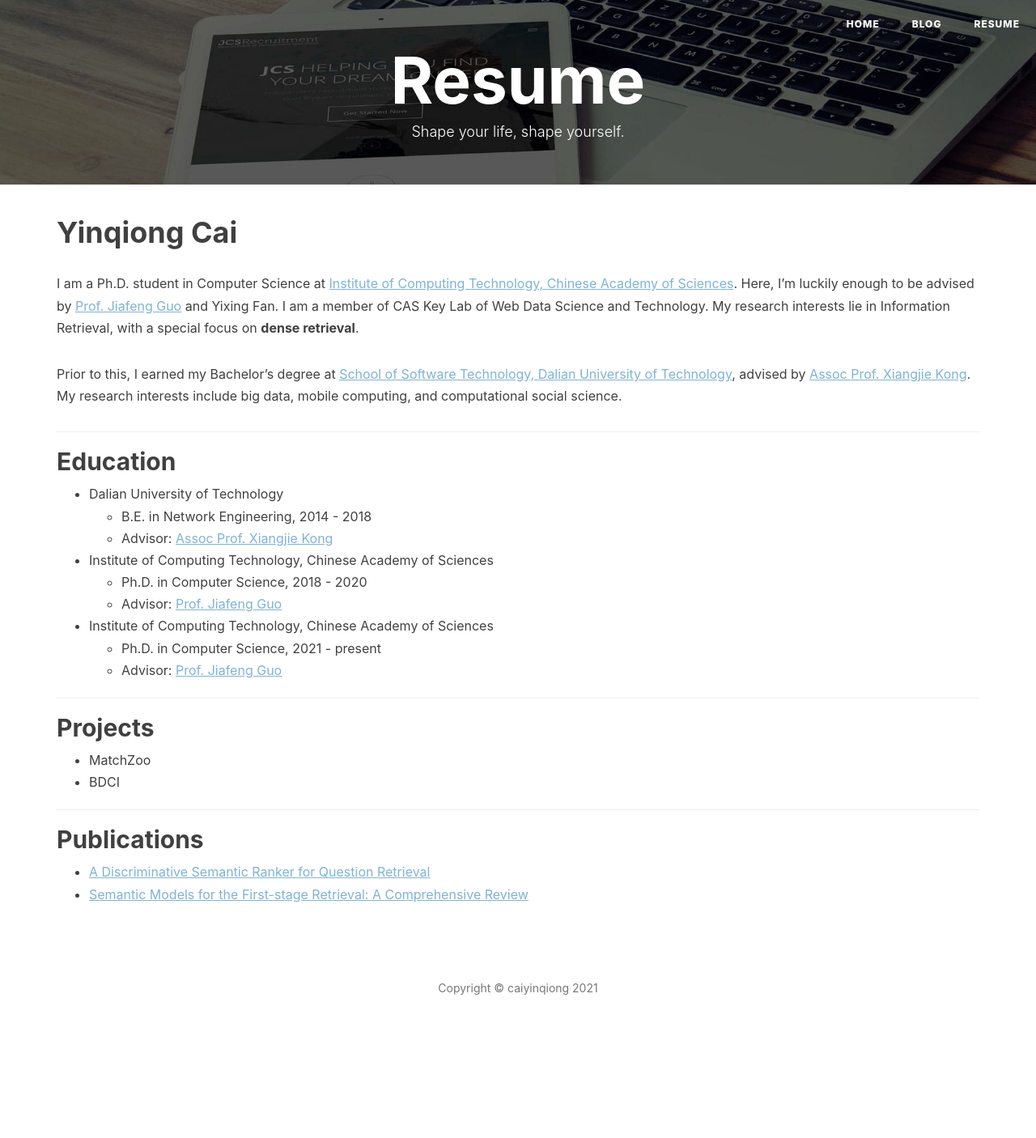
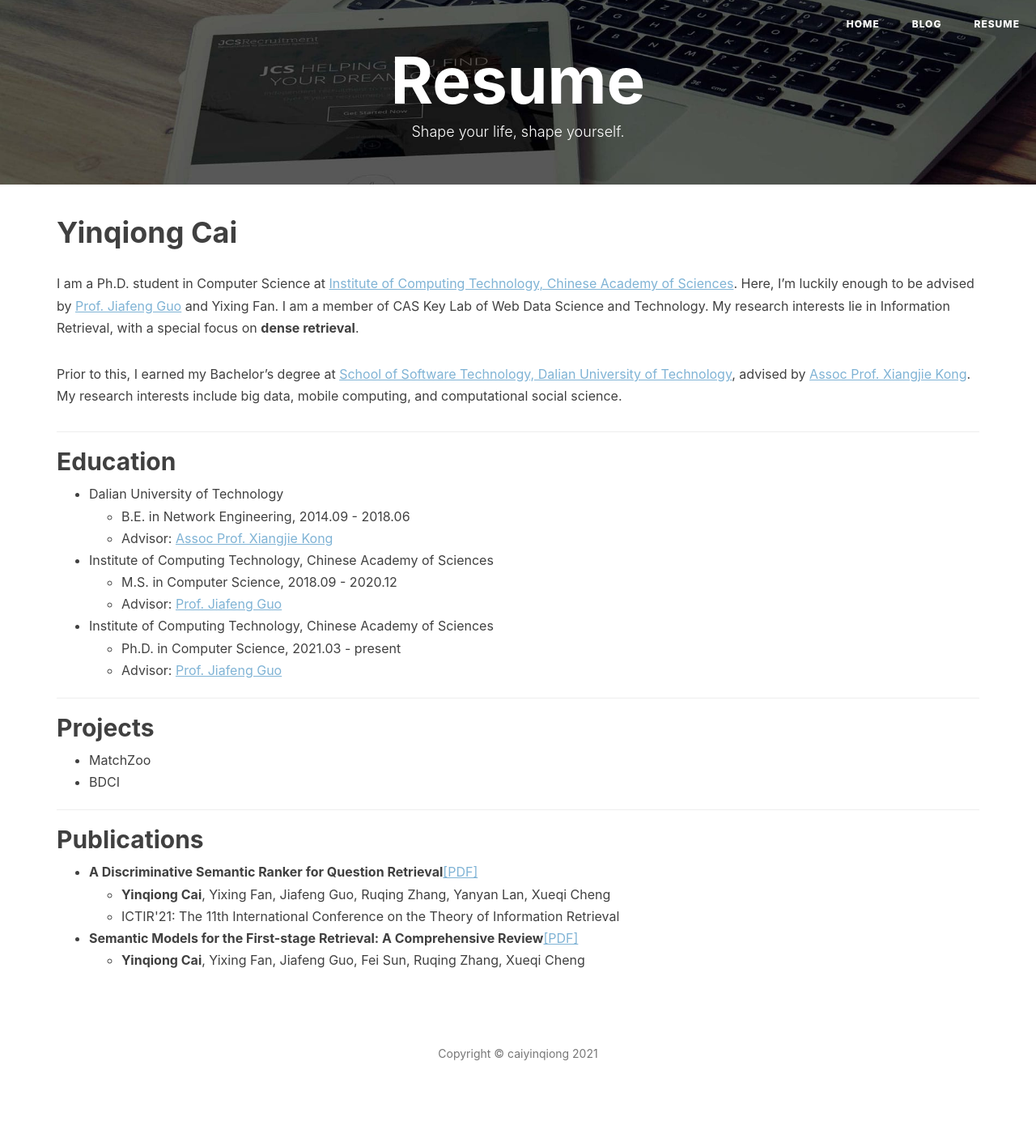
Before and after one commit to caiyinqiong/caiyinqiong.github.io, a Jekyll site: the page built from resume.html, in a window 1280 px wide. Shown: the whole page at 81% size. Built offline with Jekyll 4.4.1, drawn with Linux system fonts in a browser that asks for light colours; nearby versions of some CDN libraries; comment, search, counter and statistics services are not loaded; before the commit the page ends 1325 px from its top, so only the background shows below that.

Commit message:
Update resume.html

```diff
--- a/resume.html
+++ b/resume.html
@@ -34,19 +34,19 @@ header-img: "img/post-bg-rwd.jpg"
 <ul>
   <li>Dalian University of Technology
     <ul>
-      <li>B.E. in Network Engineering, 2014 - 2018</li>
+      <li>B.E. in Network Engineering, 2014.09 - 2018.06</li>
       <li>Advisor: <a href="http://thealphalab.org/xjkong/" style="color:#7FB3D5;text-decoration:underline">Assoc Prof. Xiangjie Kong</a></li>
     </ul>
   </li>
   <li>Institute of Computing Technology, Chinese Academy of Sciences
     <ul>
-      <li>Ph.D. in Computer Science, 2018 - 2020</li>
+      <li>M.S. in Computer Science, 2018.09 - 2020.12</li>
       <li>Advisor: <a href="http://www.bigdatalab.ac.cn/~gjf/" style="color:#7FB3D5;text-decoration:underline">Prof. Jiafeng Guo</a></li>
     </ul>
   </li>
   <li>Institute of Computing Technology, Chinese Academy of Sciences
     <ul>
-      <li>Ph.D. in Computer Science, 2021 - present</li>
+      <li>Ph.D. in Computer Science, 2021.03 - present</li>
       <li>Advisor: <a href="http://www.bigdatalab.ac.cn/~gjf/" style="color:#7FB3D5;text-decoration:underline">Prof. Jiafeng Guo</a></li>
     </ul>
   </li>
@@ -66,9 +66,16 @@ header-img: "img/post-bg-rwd.jpg"
     <hr>
     <h2>Publications</h2>
 <ul>
-  <li><a href="https://arxiv.org/pdf/2107.08345.pdf" style="color:#7FB3D5;text-decoration:underline">A Discriminative Semantic Ranker for Question Retrieval</a></li>
-  <li><a href="https://arxiv.org/pdf/2103.04831.pdf" style="color:#7FB3D5;text-decoration:underline">Semantic Models for the First-stage Retrieval: A
-Comprehensive Review</a></li>
+  <li><strong>A Discriminative Semantic Ranker for Question Retrieval</strong><a href="https://arxiv.org/pdf/2107.08345.pdf" style="color:#7FB3D5;text-decoration:underline">[PDF]</a></li>
+    <ul>
+        <li><strong>Yinqiong Cai</strong>, Yixing Fan, Jiafeng Guo, Ruqing Zhang, Yanyan Lan, Xueqi Cheng</li>
+        <li>ICTIR'21: The 11th International Conference on the Theory of Information Retrieval</li>
+    </ul>
+  <li><strong>Semantic Models for the First-stage Retrieval: A
+Comprehensive Review</strong><a href="https://arxiv.org/pdf/2103.04831.pdf" style="color:#7FB3D5;text-decoration:underline">[PDF]</a></li>
+    <ul>
+        <li><strong>Yinqiong Cai</strong>, Yixing Fan, Jiafeng Guo, Fei Sun, Ruqing Zhang, Xueqi Cheng</li>
+    </ul>
 </ul>
 </section>
 
```
